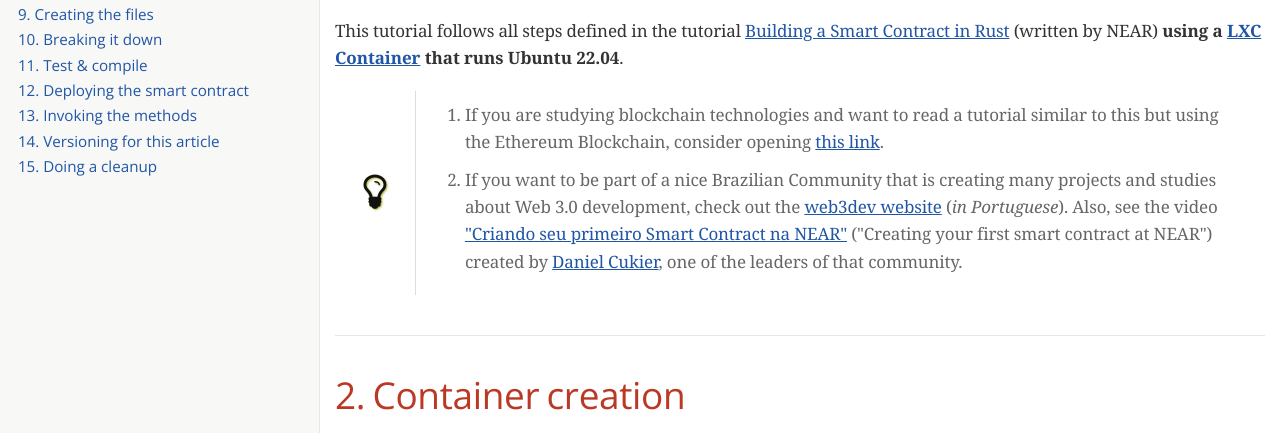
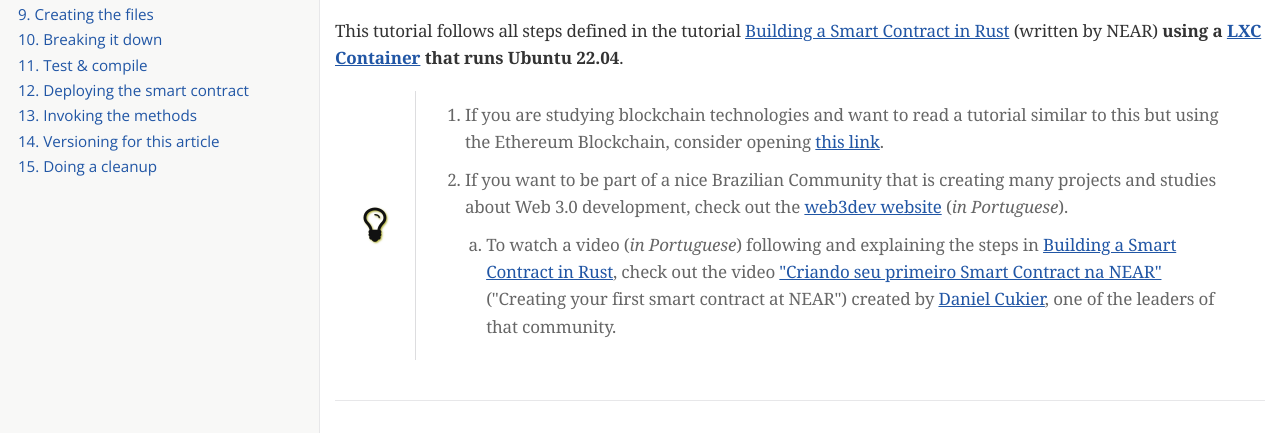
Before and after one commit to paulojeronimo/near-rust-smart-contract-tutorial, a plain HTML site: page index.html in a window 1280 px wide. Shown: the part 331-764 px from the top of the page. Drawn offline with nearby package versions, Linux system fonts and the light colour scheme; a web font is replaced by a local one.

Commit message:
Published at sex 20 mai 2022 03:46:04 -03

```diff
--- a/index.html
+++ b/index.html
@@ -50,8 +50,7 @@ run your first <a href="https://www.rust-lang.org/">Rust</a> smart contract on
 </div>
 <div class="paragraph">
 <p>This tutorial follows all steps defined in the tutorial
-<a href="https://docs.near.org/docs/develop/contracts/rust/intro">Building a Smart
-Contract in Rust</a> (written by NEAR) <strong>using a
+<a href="https://docs.near.org/docs/develop/contracts/rust/intro">Building a Smart Contract in Rust</a> (written by NEAR) <strong>using a
 <a href="https://linuxcontainers.org/">LXC Container</a> that runs Ubuntu 22.04</strong>.</p>
 </div>
 <div class="admonitionblock tip">
@@ -72,12 +71,19 @@ link</a>.</p>
 <li>
 <p>If you want to be part of a nice Brazilian Community that is creating
   many projects and studies about Web 3.0 development, check out the
-<a href="https://www.web3dev.com.br/">web3dev website</a> (<em>in Portuguese</em>).
-Also, see the video <a href="https://www.youtube.com/watch?v=vQfo_TiJ0CY">"Criando
-seu primeiro Smart Contract na NEAR"</a> ("Creating your first smart
-contract at NEAR") created by
-<a href="https://www.linkedin.com/in/danielcukier/">Daniel Cukier</a>, one of the
-leaders of that community.</p>
+<a href="https://www.web3dev.com.br/">web3dev website</a> (<em>in Portuguese</em>).</p>
+<div class="olist loweralpha">
+<ol class="loweralpha" type="a">
+<li>
+<p>To watch a video (<em>in Portuguese</em>) following and explaining the steps
+in <a href="https://docs.near.org/docs/develop/contracts/rust/intro">Building a Smart Contract in Rust</a>, check out the video
+<a href="https://www.youtube.com/watch?v=vQfo_TiJ0CY">"Criando seu primeiro Smart
+Contract na NEAR"</a> ("Creating your first smart contract at NEAR")
+created by <a href="https://www.linkedin.com/in/danielcukier/">Daniel Cukier</a>, one
+of the leaders of that community.</p>
+</li>
+</ol>
+</div>
 </li>
 </ol>
 </div>
```
